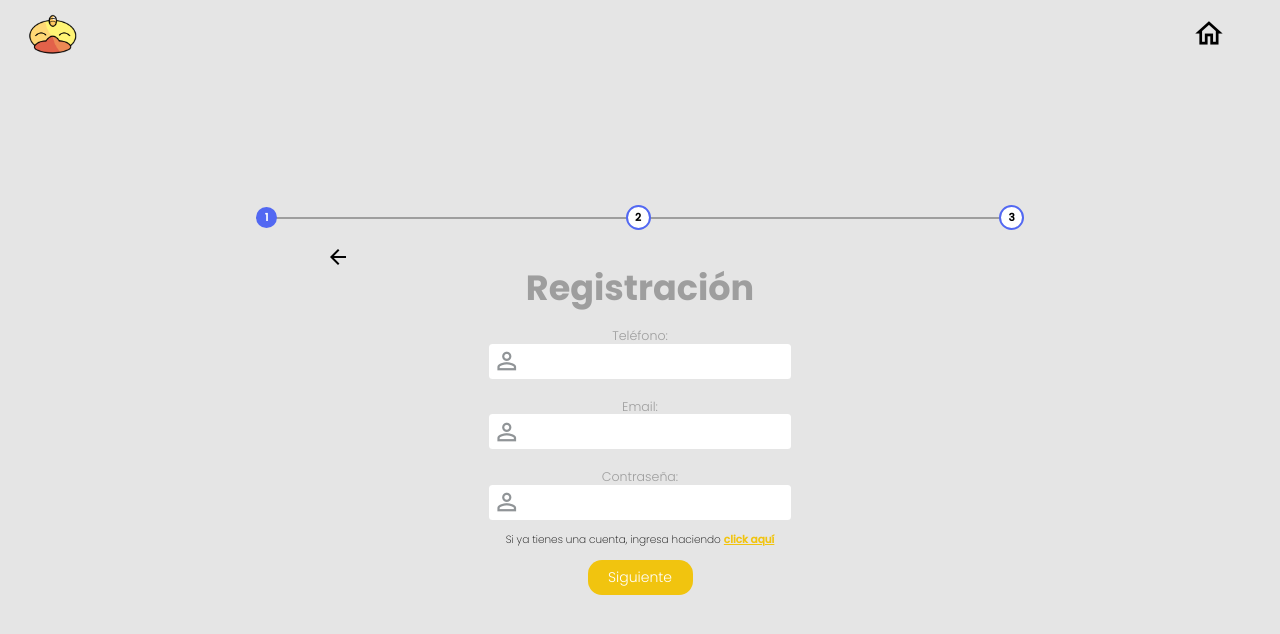
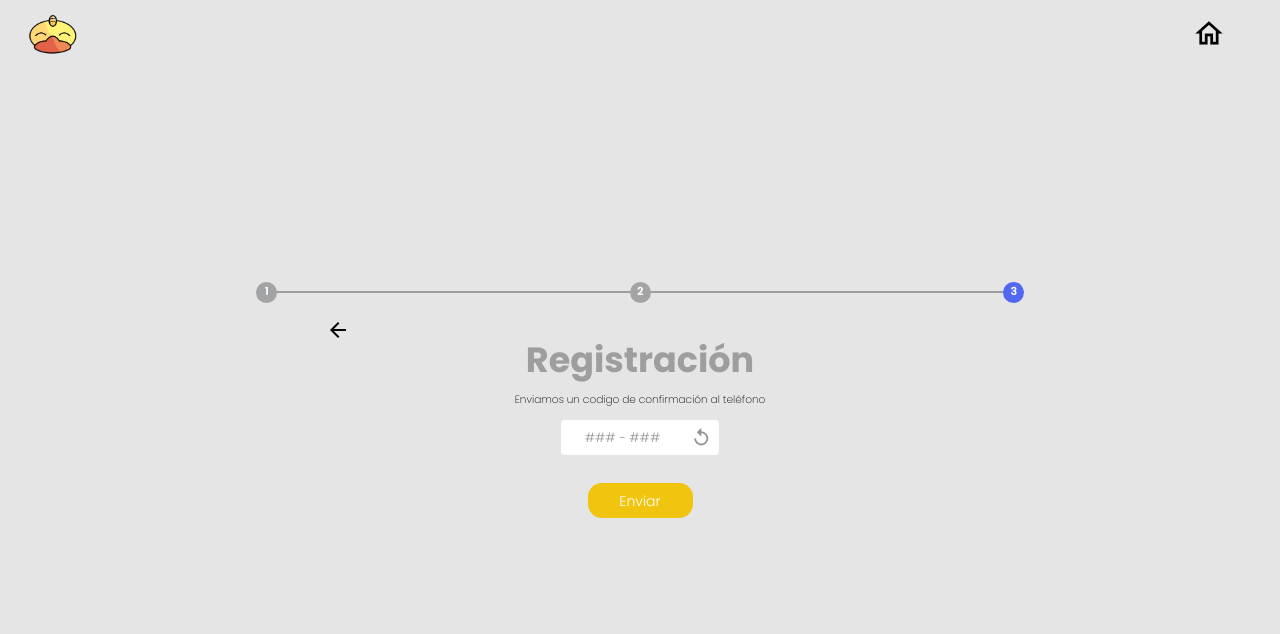
Before and after one commit to trujilloszitai/Golden-Duck, a React (Create React App) app: page /Register in a window 1280 px wide. Both pictures are taken after a click on the button "Siguiente". Shown: the top 634 px of the page. Built offline with nearby package versions, Linux system fonts and the light colour scheme.

Commit message:
GoldenDuck

```diff
--- a/src/components/InputPasswordShowBTN/inputPasswordShowBTN.jsx
+++ b/src/components/InputPasswordShowBTN/inputPasswordShowBTN.jsx
@@ -26,7 +26,7 @@ export default class inputPasswordShowBTN extends Component {
     return (
       <div className="passwordContainer">
         <span className="material-icons-outlined" id="showBTN" onClick={(e) => clickInput(e)}/>
-        <input type="password" id="passwordShowInput" name={this.props.name} placeholder={this.props.placeholder} autoComplete='off' required={this.props.required} onClick={(e) => {
+        <input type="password" id="passwordShowInput" name={this.props.name} onChange={this.props.onChange} value={this.props.value} placeholder={this.props.placeholder} autoComplete='off' required={this.props.required} onClick={(e) => {
           estoestunaexcepcionparaellogincaratriste(e);
         }} onBlur={(e) => {
           estoestunaexcepcionparaellogincaratriste_perofueradefocus(e);
--- a/src/pages/Login/login.scss
+++ b/src/pages/Login/login.scss
@@ -195,6 +195,15 @@ body.dark{
             .background{
                 background-color: #1f1f1f;
             }
+            form{
+                div.input{
+                    .passwordContainer{
+                        input{
+                            background-color: #c8c8c8;
+                        }
+                    }
+                }
+            }
         }
         form{
             div.input{
--- a/src/pages/Register/components/Paso1/Paso1.js
+++ b/src/pages/Register/components/Paso1.js
@@ -1,7 +1,5 @@
 import React from 'react';
 import { Link } from 'react-router-dom';
-
-import './Paso1.scss';
 
 const Paso1 = props =>{
   return (
--- a/src/pages/Register/components/Paso2/Paso2.js
+++ b/src/pages/Register/components/Paso2.js
@@ -2,9 +2,8 @@ import React from 'react';
 import { Link } from 'react-router-dom';
 import md5 from 'md5';
 
-import './Paso2.scss';
-
-import randomString from '../../../../utils/randomString';
+import InputPasswordShowBTN from '../../../components/InputPasswordShowBTN/inputPasswordShowBTN';
+import randomString from '../../../utils/randomString';
 
 const Paso2 = props =>{
   let siguienteClick = () => {
@@ -30,10 +29,10 @@ const Paso2 = props =>{
 
       <label>Contraseña:</label> {/* Contraseña */}
       <div className="input">
-          <input type="text" name="password" value={props.values.password} required onChange={props.handleInputChange}/>
+          <InputPasswordShowBTN name='password' value={props.values.password} required={true} onChange={props.handleInputChange}/>
           <span className="material-icons-outlined">person_outline</span>
       </div>
-        <small>Si ya tienes una cuenta, ingresa haciendo <Link to='/Login'>click aquí</Link></small>
+      <small>Si ya tienes una cuenta, ingresa haciendo <Link to='/Login'>click aquí</Link></small>
       <button id='Next' onClick={siguienteClick}>Siguiente</button>
     </div>
   );
--- a/src/pages/Register/components/Paso3/Paso3.js
+++ b/src/pages/Register/components/Paso3.js
@@ -1,26 +1,26 @@
 import React from 'react';
 import md5 from 'md5';
 
-import './Paso3.scss';
-
 const Paso3 = props =>{
+  let handleAgainBTN = () => {
+    alert("repito")
+  }
   let enviarBTN = () => {
     if (sessionStorage.getItem("code") == md5(props.values.codePhone)) {
-      alert("si")
+      alert("successful")
       /* props.siguientePaso() */
     }
     else{
-      alert("no")
+      alert("Error: wrong code!")
     }
   }
   return (
     <div className="pasos code" id="Confirm">
       <small>Enviamos un codigo de confirmación al teléfono <span>{props.values.phoneNumber}</span></small>
       <div className="input" id='ConfirmInputContainer'>
+          <span className="material-icons-outlined" id='sendAgain' title='Enviar Código de nuevo' onClick={handleAgainBTN}>replay</span>
           <input type="text" name="codePhone" placeholder="### - ###" required minLength={6} maxLength={6} onChange={props.handleInputChange}/>
-          <span className="material-icons-outlined">tag</span>
       </div>
-      <a id='sendAgain'>Volver a Enviar</a> {/* Hacerlo boton */}
       <button id='Next' onClick={enviarBTN}>Enviar</button>
     </div>
   );
--- a/src/pages/Register/register.jsx
+++ b/src/pages/Register/register.jsx
@@ -4,14 +4,14 @@ import { Link } from 'react-router-dom';
 import Nav from '../../components/navbar/nav';
 import './register.scss';
 
-import Paso1 from './components/Paso1/Paso1';
-import Paso2 from './components/Paso2/Paso2';
-import Paso3 from './components/Paso3/Paso3';
+import Paso1 from './components/Paso1';
+import Paso2 from './components/Paso2';
+import Paso3 from './components/Paso3';
 
 export default class Register extends Component {
 
     state = {
-        paso: 1,
+        paso: 2,
         name: '',
         surname: '',
         dni: '',
@@ -73,8 +73,8 @@ export default class Register extends Component {
                         <Nav/>
                         <div className="progressBar">
                             <div className="line"></div>
-                            <span className="points active" id="1">1</span>
-                            <span className="points" id="2">2</span>
+                            <span className="points pass" id="1">1</span>
+                            <span className="points active" id="2">2</span>
                             <span className="points" id="3">3</span>
                         </div>
                         <section>
@@ -90,9 +90,9 @@ export default class Register extends Component {
                         <Nav/>
                         <div className="progressBar">
                             <div className="line"></div>
-                            <span className="points active" id="1">1</span>
-                            <span className="points" id="2">2</span>
-                            <span className="points" id="3">3</span>
+                            <span className="points pass" id="1">1</span>
+                            <span className="points pass" id="2">2</span>
+                            <span className="points active" id="3">3</span>
                         </div>
                         <section>
                             <button id='backBTN' className="material-icons-outlined" title='Anterior' onClick={this.anteriorPaso}>arrow_back</button>
--- a/src/pages/Register/register.scss
+++ b/src/pages/Register/register.scss
@@ -8,6 +8,7 @@ main.regSec{
     --submitHeight: 5rem;
     --labelColor: #9E9E9E;
     --inputHeight: 5rem;
+    --inputSizeRegister: 20rem;
 }
 
 /* Estilo */
@@ -115,7 +116,7 @@ main.regSec{
                         order: 1;
                     }
                     input{
-                        width: max-content;
+                        width: var(--inputSizeRegister);
                         background-color: #fff;
                         border-radius: .5rem;
                         height: calc(var(--inputHeight) / 2rem * 2);
@@ -125,8 +126,28 @@ main.regSec{
                         outline: none;
                         order: 2;
                     }
+                    .passwordContainer{
+                        order: 2;
+                        width: calc(var(--inputSizeRegister) + var(--inputHeight) / 2); // tamaño mas padding
+                        span{
+                            font-size: 3rem;
+                        }
+                    }
                     input::placeholder{
                         color: #909497;
+                    }
+                    .input-group {
+                        width: 80%;
+                        height: auto;
+                        padding: 4px;
+                    }
+
+                    .progress {
+                        height: 4px;
+                    }
+
+                    .progress-bar {
+                        background-color: green;
                     }
                 }
                 div.input input:focus{
@@ -139,6 +160,7 @@ main.regSec{
                     }
                 }
                 div#ConfirmInputContainer{
+                    margin-bottom: 4rem;
                     input{
                         width: 15rem;
                         text-align: center;
@@ -155,8 +177,16 @@ main.regSec{
                     margin: 0;
                     }
                 }
-                a#sendAgain{
-                    margin-bottom: 4rem;
+                span#sendAgain{
+                    cursor: pointer;
+                    background: transparent;
+                    order: 3;
+                    font-size: 3rem;
+                    transition: all 200ms ease;
+                    user-select: none;
+                }
+                span#sendAgain:hover{
+                    color: var(--backColor);
                 }
                 button#Next{ /* Submit */
                     background: var(--primaryColor);
@@ -204,5 +234,8 @@ main.regSec{
             small a{
                 color: var(--primaryColorDark) !important;
             }
+            button#backBTN{
+                color: #fff;
+            }
         }
     }
```
Also changed, not shown: src/pages/Register/components/Paso1/Paso1.scss (deleted), src/pages/Register/components/Paso2/Paso2.scss (deleted), src/pages/Register/components/Paso3/Paso3.scss (deleted), 2 other files (tests, documents, lock files or other folders).
